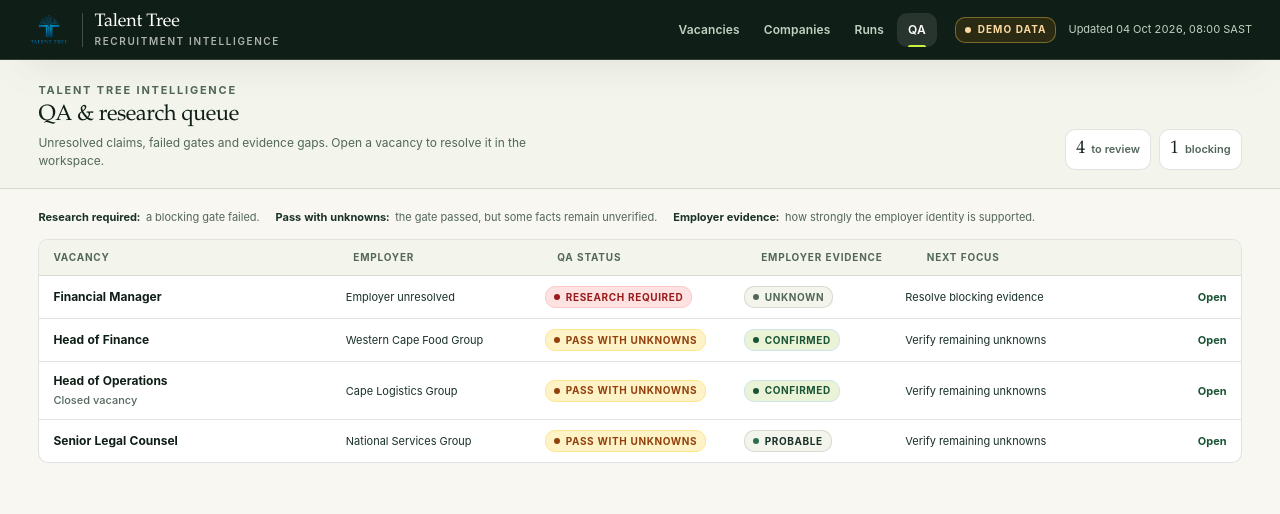
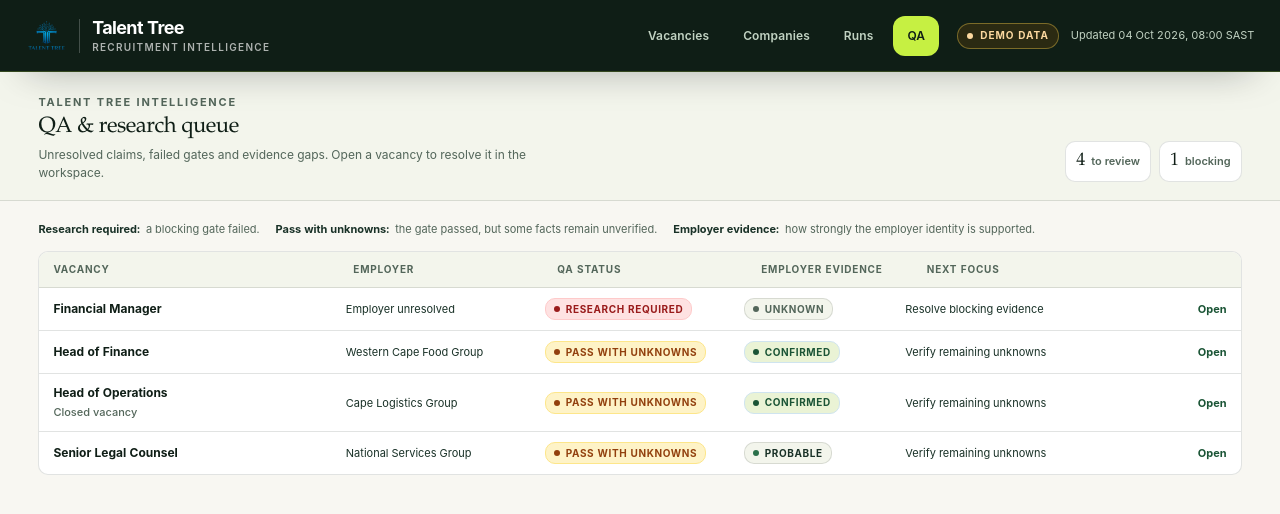
Before and after one commit to Mumoxa/REC, a Next.js app: page /qa in a window 1280 px wide. Shown: the top 514 px of the page. Built offline with nearby package versions, Linux system fonts and the light colour scheme.

Commit message:
style: refresh shared REC navigation with reference-inspired visual hierarchy

```diff
--- a/src/app/shell.css
+++ b/src/app/shell.css
@@ -344,3 +344,39 @@
   .login-visual-network .edge, .login-visual-network .node { opacity: 1; stroke-dashoffset: 0; }
   .app-nav-link, .global-search, .employer-card, .employer-card-foot a, .login-form button { transition: none !important; }
 }
+
+
+/* Pro design direction · visual-only adaptation, preserving REC navigation and data. */
+.app-header {
+  background: #0f1e16;
+  min-height: 72px;
+  padding-inline: clamp(16px, 2vw, 32px);
+  border-bottom: 1px solid rgba(198,240,66,.2);
+}
+.app-brand-name { font-family: var(--sans); font-weight: 750; letter-spacing: -.035em; }
+.app-brand-sub { letter-spacing: .13em; }
+.app-nav { gap: 6px; }
+.app-nav-link {
+  border-radius: 12px;
+  padding-inline: 14px;
+  min-height: 40px;
+}
+.app-nav-link[aria-current="page"] {
+  color: #0f1e16;
+  background: #c6f042;
+}
+.app-nav-link[aria-current="page"]::after { display: none; }
+.app-nav-link:hover:not([aria-current="page"]) {
+  color: white;
+  background: rgba(255,255,255,.12);
+}
+.global-search {
+  border-radius: 12px;
+  background: rgba(255,255,255,.09);
+}
+.env-badge { border-radius: 999px; }
+@media (max-width: 760px) {
+  .app-header { padding-block: 8px; gap: 8px 12px; }
+  .app-nav { overflow-x: auto; max-width: 100%; }
+  .app-nav-link { min-height: 42px; }
+}
```
